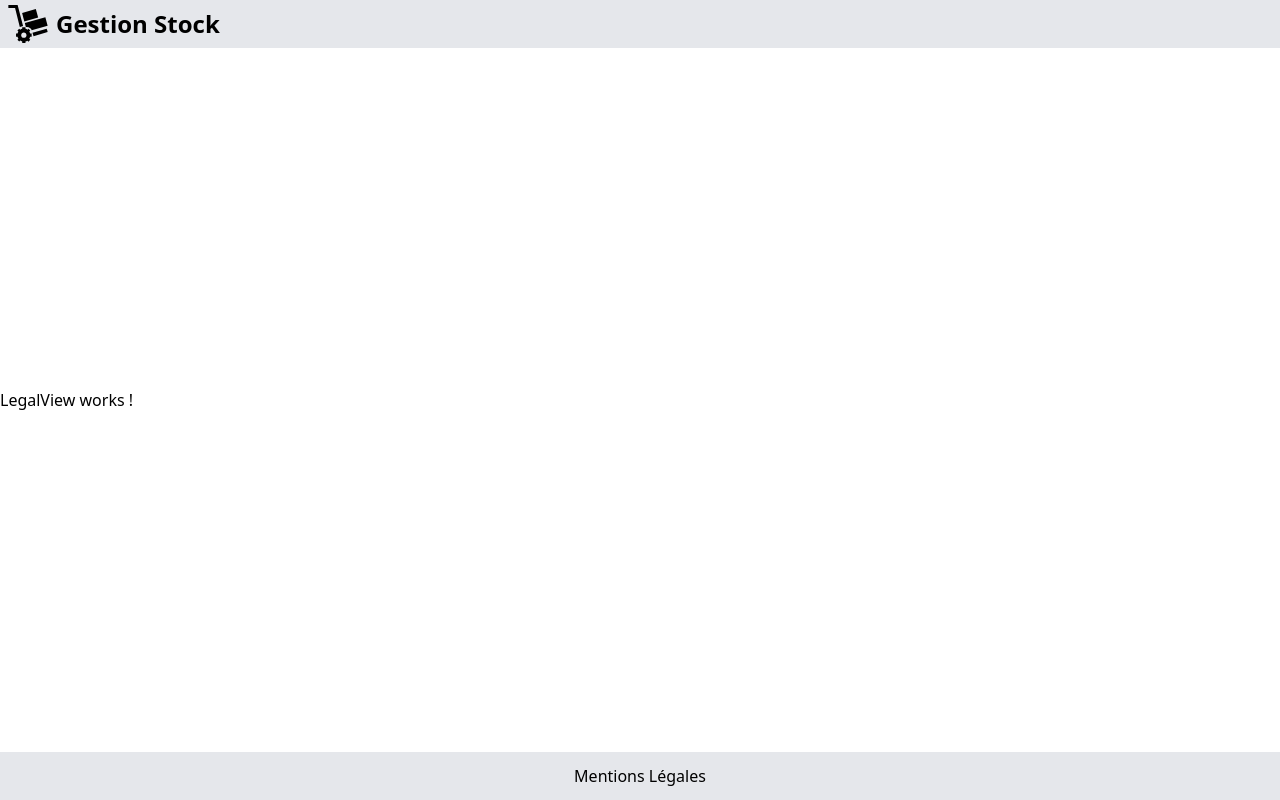
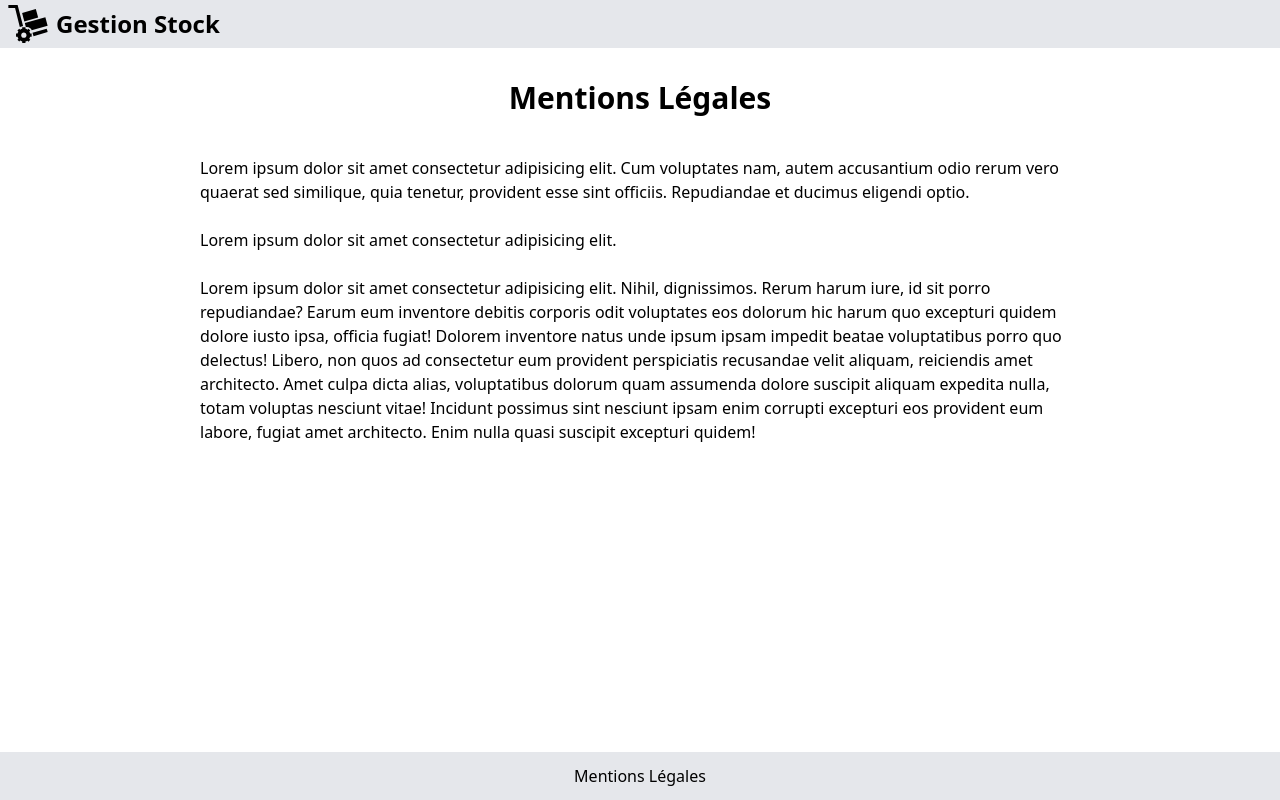
Before and after one commit to jlg-formation/tjscv1-mars-2024, a React (Vite) app in the folder front/: page /legal in a window 1280 px wide. Built offline with nearby package versions, Linux system fonts and the light colour scheme.

Commit message:
dev: added home and legal css

```diff
--- a/front/src/index.css
+++ b/front/src/index.css
@@ -14,4 +14,12 @@
     @apply bg-gray-800 text-gray-100
      hover:bg-gray-700 active:bg-gray-600 disabled:bg-gray-200;
   }
+
+  h1 {
+    @apply my-6 text-3xl font-bold;
+  }
+
+  p {
+    @apply my-2 w-full;
+  }
 }
--- a/front/src/views/HomeView.tsx
+++ b/front/src/views/HomeView.tsx
@@ -3,17 +3,10 @@ import { Link } from 'react-router-dom';
 function HomeView() {
   return (
     <main className="flex grow flex-col items-center gap-2">
-      <h1 className="text-4xl font-bold">Gérer efficacement votre stock !</h1>
+      <h1 className="text-4xl">Gérer efficacement votre stock !</h1>
       <Link to="/stock" className="btn btn-primary">
         Voir le stock
       </Link>
-      <button disabled className="btn btn-primary">
-        Voir le stock
-      </button>
-      <button className="btn">Voir le stock</button>
-      <button disabled className="btn">
-        Voir le stock
-      </button>
     </main>
   );
 }
--- a/front/src/views/LegalView.tsx
+++ b/front/src/views/LegalView.tsx
@@ -1,5 +1,31 @@
+import Main from '../widgets/Main';
+
 function LegalView() {
-  return <p>LegalView works !</p>;
+  return (
+    <Main>
+      <h1>Mentions Légales</h1>
+      <p>
+        Lorem ipsum dolor sit amet consectetur adipisicing elit. Cum voluptates
+        nam, autem accusantium odio rerum vero quaerat sed similique, quia
+        tenetur, provident esse sint officiis. Repudiandae et ducimus eligendi
+        optio.
+      </p>
+      <p>Lorem ipsum dolor sit amet consectetur adipisicing elit.</p>
+      <p>
+        Lorem ipsum dolor sit amet consectetur adipisicing elit. Nihil,
+        dignissimos. Rerum harum iure, id sit porro repudiandae? Earum eum
+        inventore debitis corporis odit voluptates eos dolorum hic harum quo
+        excepturi quidem dolore iusto ipsa, officia fugiat! Dolorem inventore
+        natus unde ipsum ipsam impedit beatae voluptatibus porro quo delectus!
+        Libero, non quos ad consectetur eum provident perspiciatis recusandae
+        velit aliquam, reiciendis amet architecto. Amet culpa dicta alias,
+        voluptatibus dolorum quam assumenda dolore suscipit aliquam expedita
+        nulla, totam voluptas nesciunt vitae! Incidunt possimus sint nesciunt
+        ipsam enim corrupti excepturi eos provident eum labore, fugiat amet
+        architecto. Enim nulla quasi suscipit excepturi quidem!
+      </p>
+    </Main>
+  );
 }
 
 export default LegalView;
--- /dev/null
+++ b/front/src/widgets/Main.tsx
@@ -0,0 +1,11 @@
+import { ReactNode } from 'react';
+
+function Main(props: { children: ReactNode }) {
+  return (
+    <main className="max-sm mx-auto flex w-full max-w-4xl grow flex-col items-center gap-2 p-2 ">
+      {props.children}
+    </main>
+  );
+}
+
+export default Main;
```
